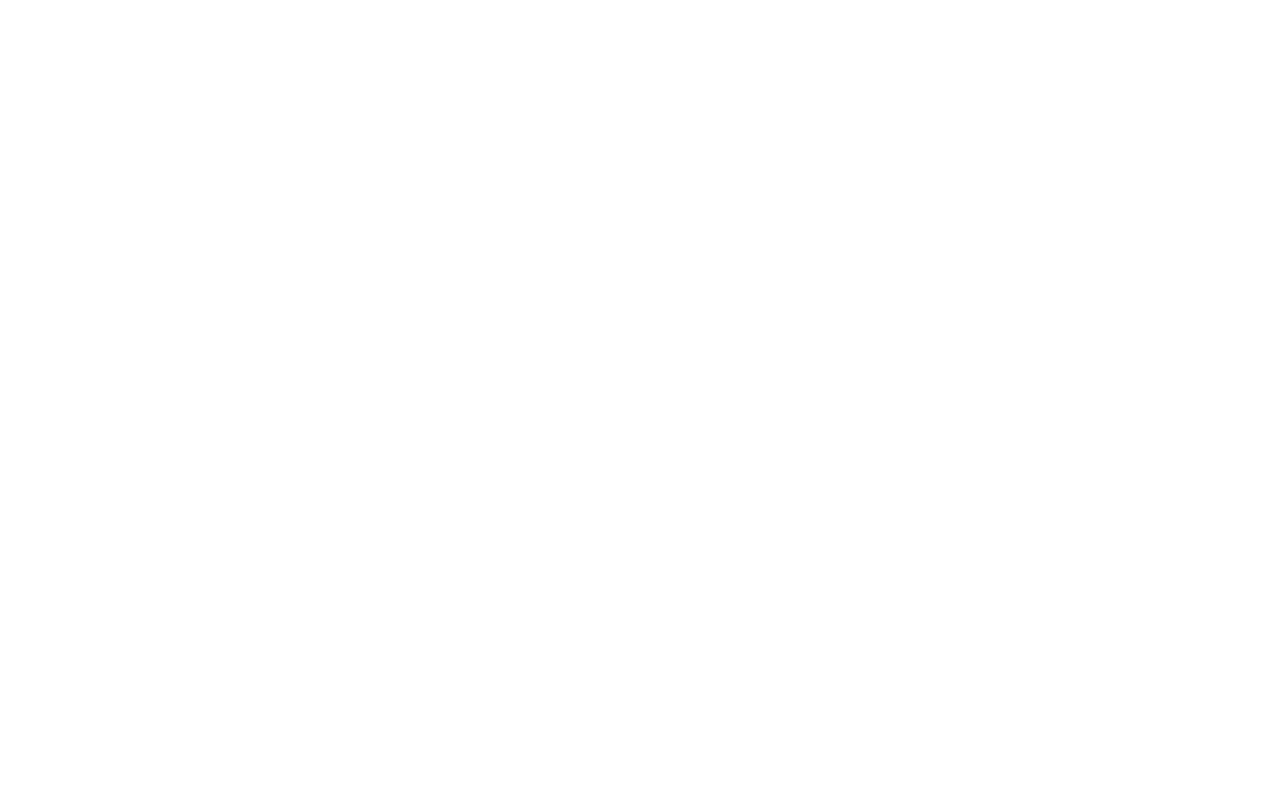
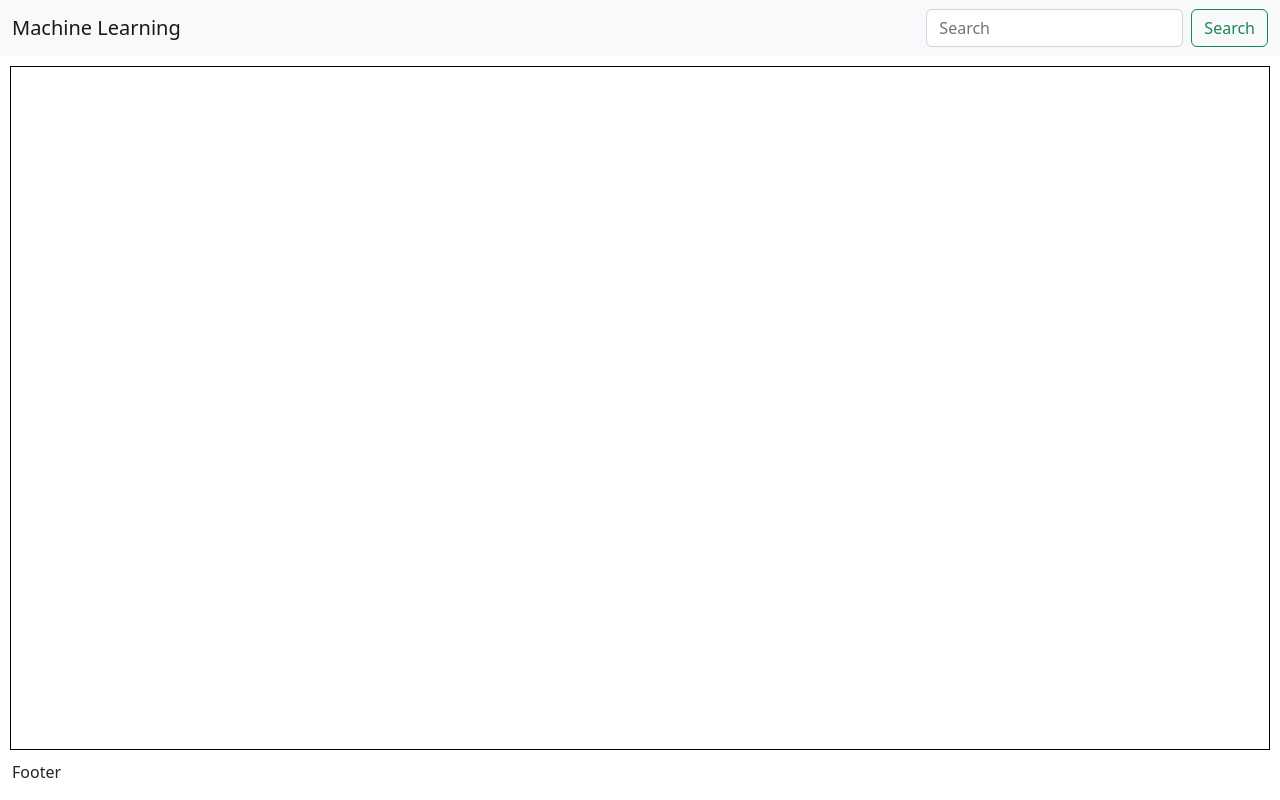
Before and after one commit to git-supreetpraharaj/machinelearning-docs, a React (Vite) app: page / in a window 1280 px wide. Built offline with nearby package versions, Linux system fonts and the light colour scheme.

Commit message:
Added SVG with resize

```diff
--- a/package.json
+++ b/package.json
@@ -9,8 +9,10 @@
     "preview": "vite preview"
   },
   "dependencies": {
+    "bootstrap": "^5.2.3",
     "d3": "^7.8.2",
     "react": "^18.2.0",
+    "react-bootstrap": "^2.7.2",
     "react-dom": "^18.2.0"
   },
   "devDependencies": {
--- a/src/App.jsx
+++ b/src/App.jsx
@@ -1,7 +1,21 @@
 import "./App.css";
+import { Header, Content, Footer } from "./components";
+import { Container, Row } from "react-bootstrap";
 
 function App() {
-  return <div className="App"></div>;
+  return (
+    <Container className="App" fluid>
+      <Row>
+        <Header />
+      </Row>
+      <Row>
+        <Content />
+      </Row>
+      <Row>
+        <Footer />
+      </Row>
+    </Container>
+  );
 }
 
 export default App;
--- /dev/null
+++ b/src/components/content/Content.jsx
@@ -0,0 +1,63 @@
+import React, { useEffect, useRef, useState } from "react";
+import styles from "./content.module.css";
+import { select, tree } from "d3";
+
+const Content = () => {
+  // Reference to the svg and svg container.
+  const svgRef = useRef(null);
+  const svgContainer = useRef(null);
+
+  // width and height of the window
+  const [width, setWidth] = useState();
+  const [height, setHeight] = useState();
+
+  // function to update width and height state
+  const getSvgContainerSize = () => {
+    const newWidth = svgContainer.current.clientWidth;
+    const newHeight = svgContainer.current.clientHeight;
+
+    setWidth(newWidth);
+    setHeight(newHeight);
+  };
+
+  // Set initial width and height and
+  //update width and height on window resize
+  useEffect(() => {
+    getSvgContainerSize();
+    window.addEventListener("resize", getSvgContainerSize);
+    return () => window.removeEventListener("resize", getSvgContainerSize);
+  }, []);
+
+  // Setup svg and it's elements
+  useEffect(() => {
+    let dimensions = {
+      width: width,
+      height: height,
+    };
+
+    let margin = {
+      top: 10,
+      right: 10,
+      bottom: 10,
+      left: 10,
+    };
+
+    dimensions.containerWidth = dimensions.width - (margin.left + margin.right);
+    dimensions.containerHeight =
+      dimensions.height - (margin.top + margin.bottom);
+
+    const svg = select(svgRef.current)
+      .attr("width", dimensions.containerWidth)
+      .attr("height", dimensions.containerHeight)
+      .attr("transform", `translate(${margin.left}, ${margin.top})`)
+      .style("border", "1px solid black");
+  }, [width, height]);
+
+  return (
+    <div className={styles.content} ref={svgContainer}>
+      <svg ref={svgRef} className=""></svg>
+    </div>
+  );
+};
+
+export default Content;
--- /dev/null
+++ b/src/components/content/content.module.css
@@ -0,0 +1,8 @@
+.content {
+  display: inline-block;
+  width: 100vw;
+  height: calc(100vh - 96px);
+  vertical-align: top;
+  padding: 0!important;
+  overflow: hidden;
+}
--- /dev/null
+++ b/src/components/footer/Footer.jsx
@@ -0,0 +1,9 @@
+import React from 'react'
+
+const Footer = () => {
+  return (
+    <div>Footer</div>
+  )
+}
+
+export default Footer
--- /dev/null
+++ b/src/components/header/Header.jsx
@@ -0,0 +1,26 @@
+import React from "react";
+import { Button, Container, Form, Navbar } from "react-bootstrap";
+
+const Header = () => {
+  return (
+    <Navbar bg="light" expand="lg">
+      <Container fluid>
+        <Navbar.Brand href="#">Machine Learning</Navbar.Brand>
+        <Navbar.Toggle aria-controls="navbarScroll" />
+        <Navbar.Collapse id="navbarScroll" className="justify-content-end">
+          <Form className="d-flex">
+            <Form.Control
+              type="search"
+              placeholder="Search"
+              className="me-2"
+              aria-label="Search"
+            />
+            <Button variant="outline-success">Search</Button>
+          </Form>
+        </Navbar.Collapse>
+      </Container>
+    </Navbar>
+  );
+};
+
+export default Header;
--- /dev/null
+++ b/src/components/index.jsx
@@ -0,0 +1,3 @@
+export { default as Header } from "./header/Header";
+export { default as Footer } from "./footer/Footer";
+export { default as Content } from "./content/Content";
--- a/src/main.jsx
+++ b/src/main.jsx
@@ -1,7 +1,9 @@
 import React from "react";
 import ReactDOM from "react-dom/client";
 import App from "./App";
+import 'bootstrap/dist/css/bootstrap.min.css';
 import "./index.css";
+
 
 ReactDOM.createRoot(document.getElementById("root")).render(
   <React.StrictMode>
```
Also changed, not shown: 1 other file (tests, documents, lock files or other folders).
